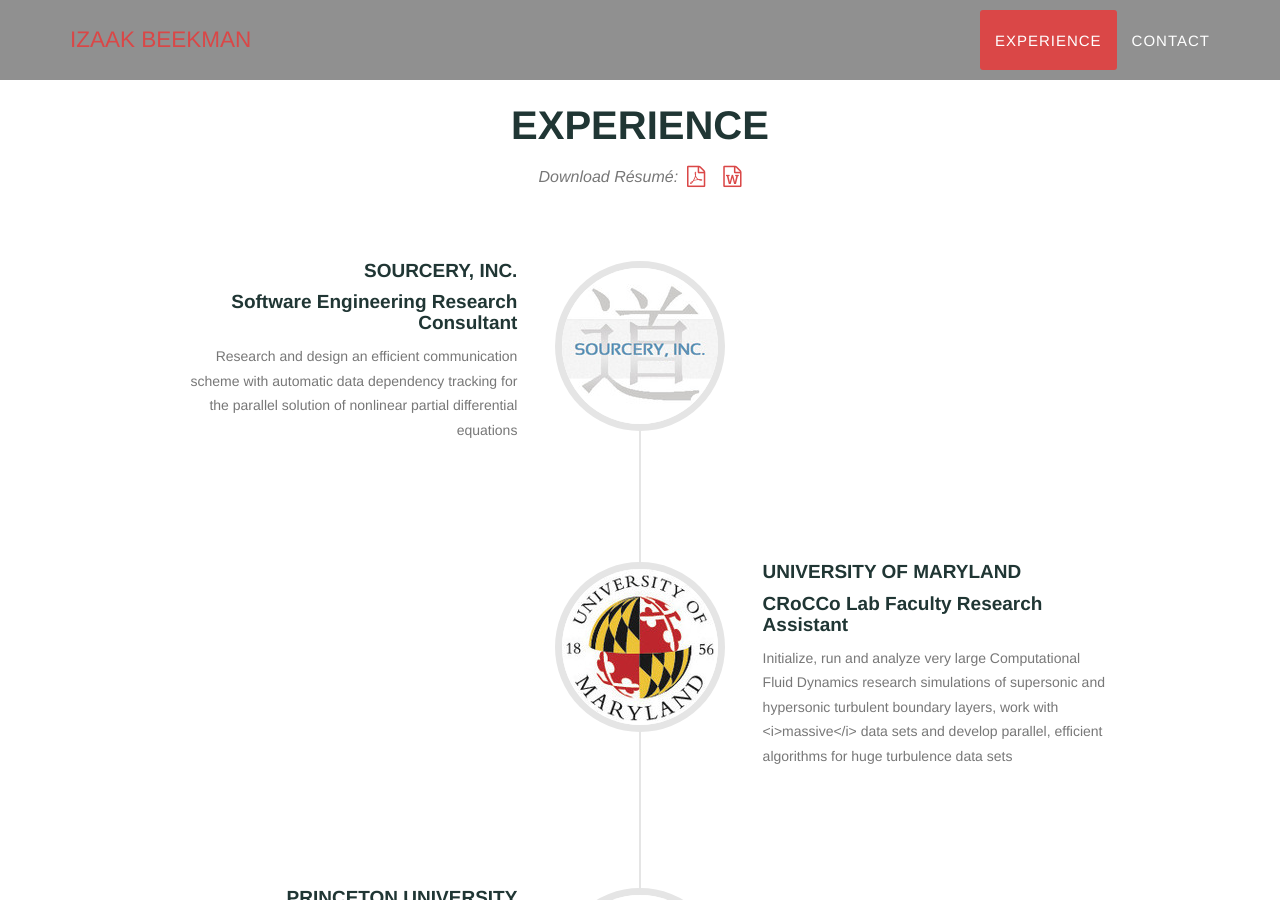
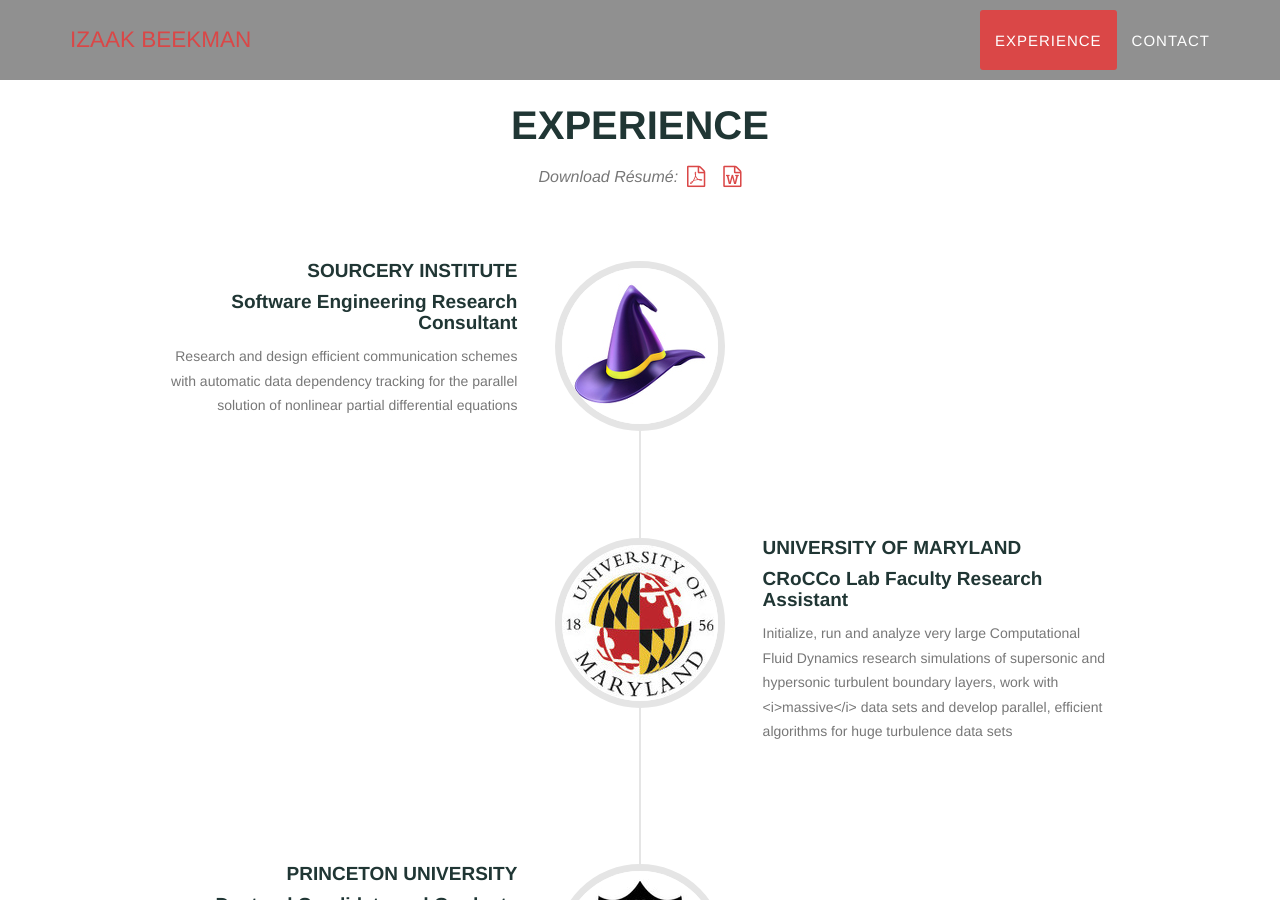
Before and after one commit to zbeekman/zbeekman.github.io, a Jekyll site: the page built from index.html, in a window 1280 px wide and 900 px high, scrolled down 947 px. Built offline with Jekyll 4.4.1, drawn with Linux system fonts in a browser that asks for light colours.

Commit message:
Update Sourcery Institute logo and description

```diff
--- a/_data/experience.yml
+++ b/_data/experience.yml
@@ -1,14 +1,14 @@
- - institution: Sourcery, Inc.
+ - institution: Sourcery Institute
    title: Software Engineering Research Consultant
    description: >
-                  Research and design an efficient communication scheme
+                  Research and design efficient communication schemes
                   with automatic data dependency tracking for the parallel
                   solution of nonlinear partial differential equations
    begin: Jul 2014
    end:
    link: http://www.sourceryinstitute.org
    img: img/experience/1.jpg
-   img_alt: Sourcery Institute Tao
+   img_alt: Sourcery Institute Hat
  - institution: University of Maryland
    title: CRoCCo Lab Faculty Research Assistant
    description: >
```
Also changed, not shown: img/experience/1.jpg.
